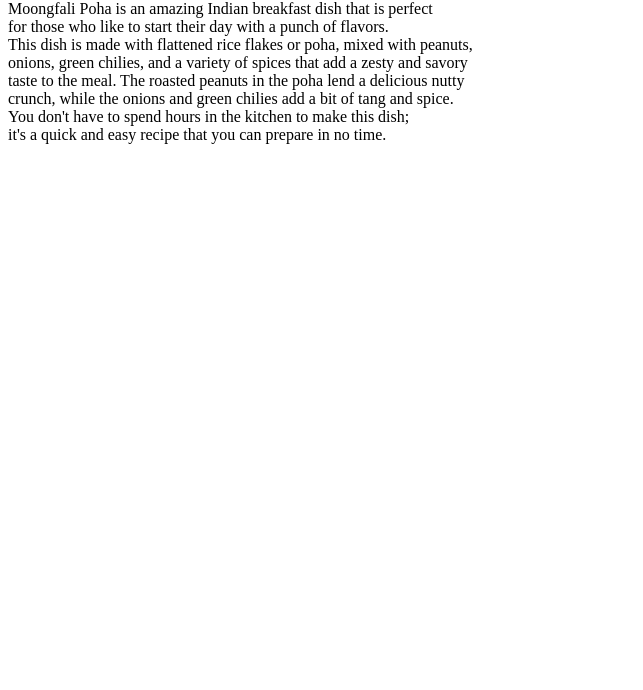
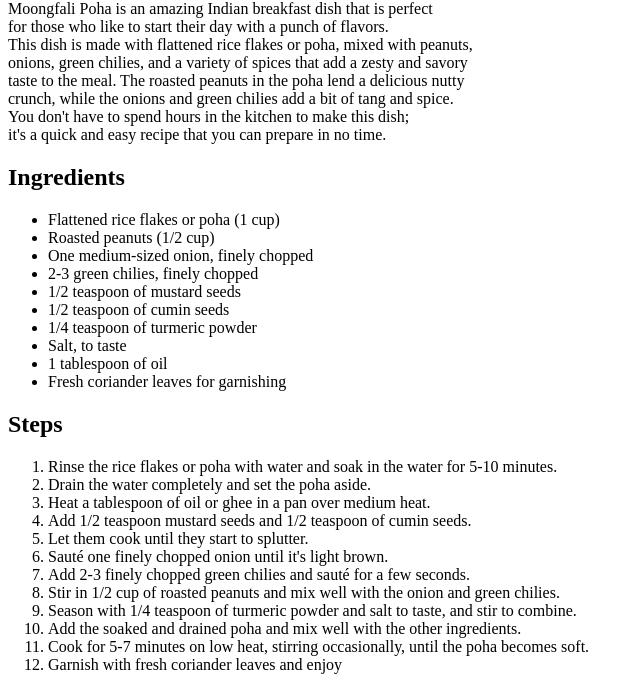
Before and after one commit to sahil-90/recipes, a plain HTML site: page breakfast/moongfali_poha.html in a window 1280 px wide. Shown: the part 325-1015 px from the top of the page, without its empty margins (0-643 px from the left). Before the commit the page ends 800 px from the top, so only its background shows below. Drawn offline with Linux system fonts and the light colour scheme.

Commit message:
Add the Ingredient's list and preparation Steps

```diff
--- a/breakfast/moongfali_poha.html
+++ b/breakfast/moongfali_poha.html
@@ -16,5 +16,35 @@
         crunch, while the onions and green chilies add a bit of tang and spice.<br>
         You don't have to spend hours in the kitchen to make this dish;<br>
         it's a quick and easy recipe that you can prepare in no time. </p>
+        <h2>Ingredients</h2>
+        <ul>
+            <li>Flattened rice flakes or poha (1 cup)</li>
+            <li>Roasted peanuts (1/2 cup)</li>
+            <li>One medium-sized onion, finely chopped</li>
+            <li>2-3 green chilies, finely chopped</li>
+            <li>1/2 teaspoon of mustard seeds</li>
+            <li>1/2 teaspoon of cumin seeds</li>
+            <li>1/4 teaspoon of turmeric powder</li>
+            <li>Salt, to taste</li>
+            <li>1 tablespoon of oil</li>
+            <li>Fresh coriander leaves for garnishing</li>
+        </ul>
+        <h2>Steps</h2>
+        <ol>
+            <li>Rinse the rice flakes or poha with water and soak in the water for 5-10 minutes.</li>
+            <li>Drain the water completely and set the poha aside.</li>
+            <li>Heat a tablespoon of oil or ghee in a pan over medium heat.</li>
+            <li>Add 1/2 teaspoon mustard seeds and 1/2 teaspoon of cumin seeds. </li>
+            <li>Let them cook until they start to splutter.</li>
+            <li>Sauté one finely chopped onion until it's light brown.</li>
+            <li>Add 2-3 finely chopped green chilies and sauté for a few seconds.</li>
+            <li>Stir in 1/2 cup of roasted peanuts and mix well with the onion and green chilies.</li>
+            <li>Season with 1/4 teaspoon of turmeric powder and salt to taste, and stir to combine.</li>
+            <li>Add the soaked and drained poha and mix well with the other ingredients.</li>
+            <li>Cook for 5-7 minutes on low heat, stirring occasionally, until the poha becomes soft.</li>
+            <li>Garnish with fresh coriander leaves and enjoy</li>
+        </ol>
+
+
 </body>
 </html>
```
